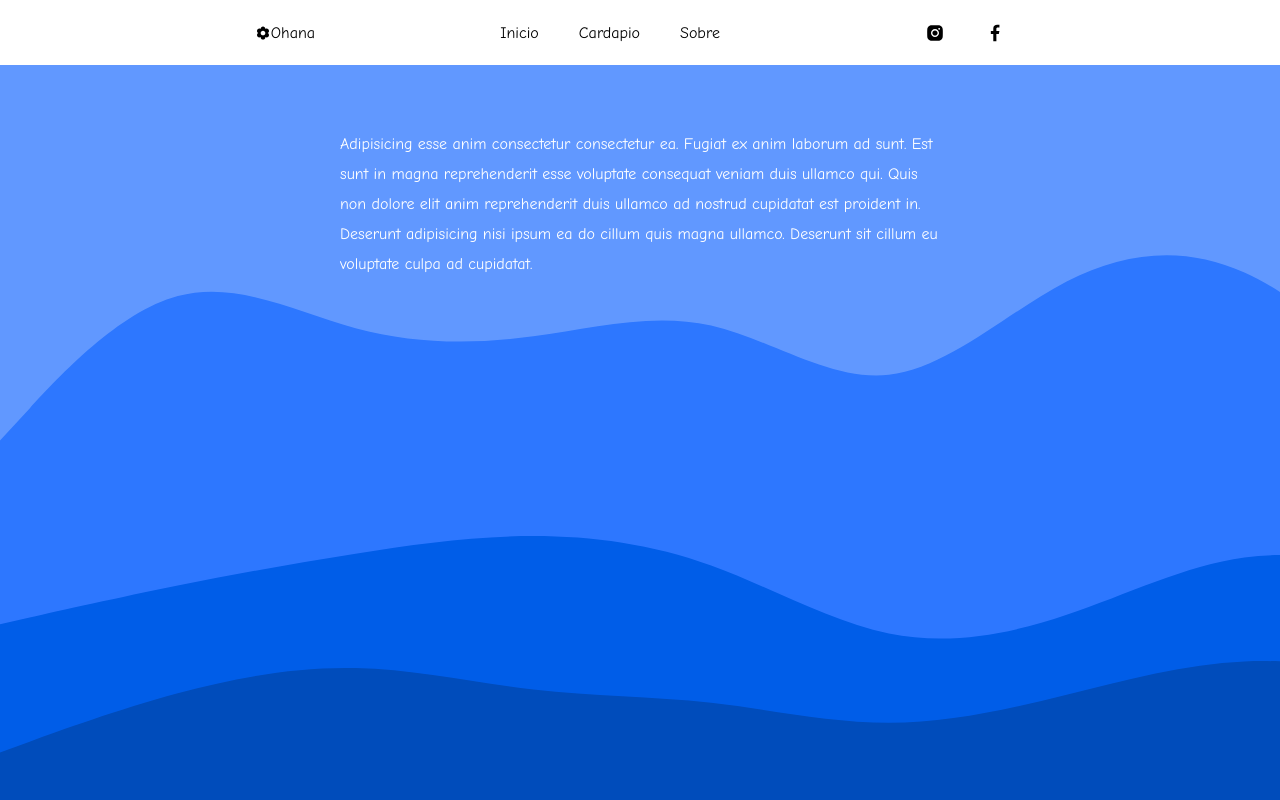
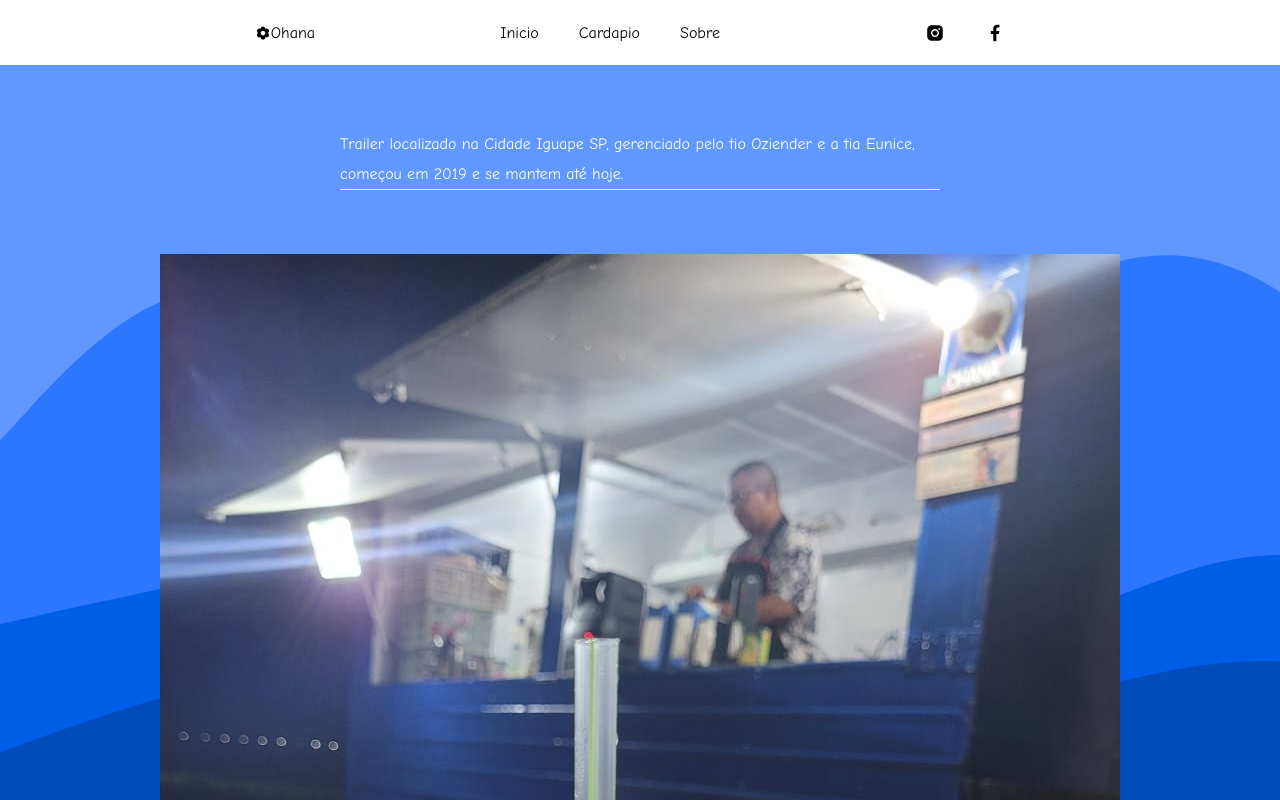
Before and after one commit to zzeis/SPA---Trailer, a React (Create React App) app: page /contact in a window 1280 px wide. Shown: the top 800 px of the page. Built offline with nearby package versions, Linux system fonts and the light colour scheme.

Commit message:
add respomsive and new photo

```diff
--- a/src/pages/Sobre/index.js
+++ b/src/pages/Sobre/index.js
@@ -1,15 +1,16 @@
 import "./style.css";
+import photo from "../../img/photo.jpg"
 const Sobre = () => {
   return (
-    <div className="container-sobre">
+    <div className="container-sobre h-full md:h-full lg:h-screen sm:h-full">
       <p>
-        Adipisicing esse anim consectetur consectetur ea. Fugiat ex anim laborum
-        ad sunt. Est sunt in magna reprehenderit esse voluptate consequat veniam
-        duis ullamco qui. Quis non dolore elit anim reprehenderit duis ullamco
-        ad nostrud cupidatat est proident in. Deserunt adipisicing nisi ipsum ea
-        do cillum quis magna ullamco. Deserunt sit cillum eu voluptate culpa ad
-        cupidatat.
+       Trailer localizado na Cidade Iguape SP, gerenciado pelo tio Oziender e a tia Eunice,
+       começou em 2019 e se mantem até hoje.
+
+      <hr/>
+
       </p>
+      <img src={photo}/>
     </div>
   );
 };
```
